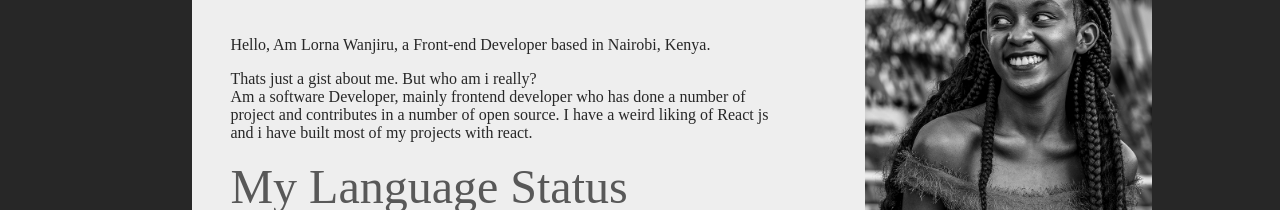
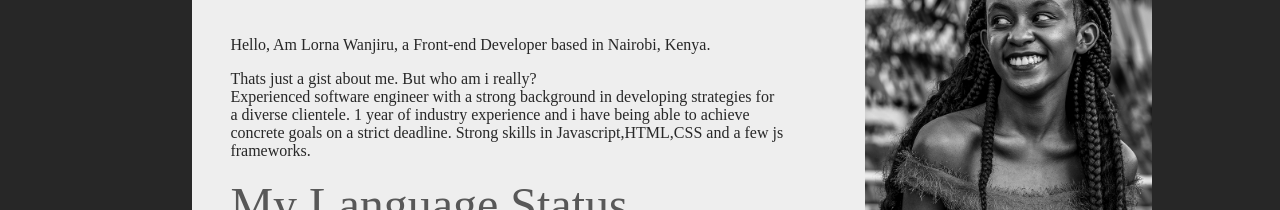
Before and after one commit to lornawanjiru/myportfolio, a Next.js app: page / in a window 1280 px wide. Shown: the part 723-933 px from the top of the page. Built offline with nearby package versions, Linux system fonts and the light colour scheme; no server answers; a web font is replaced by a local one.

Commit message:
About me

```diff
--- a/components/Aboutme.js
+++ b/components/Aboutme.js
@@ -49,13 +49,12 @@ const variants = {
         <div className={styles.title}>
         <h1>In A Nutshell</h1>
         </div>
-        <p>Am Lorna Wanjiru, Am an experienced Front-end Developer with the wildest
-            imaginations if it comes to designs. </p>
+        <p>Am Lorna Wanjiru, A motivated and experienced Front-end Developer. Consistently recognized as a hands-on and competent leader,skilled in
+          coordinating fast paced teams. </p>
             <div className={styles.image}>
               <motion.img variants={imageVariants} src={`/me.png`} height={200} />
              </div>
-            <p> I am passionate about technology and i love seeing things looking amazing.
-                I am based in Nairobi, Kenya. </p>
+            <p> I am skilled in Javascript,HTML,CSS and a few js frameworks and am based in Nairobi, Kenya. </p>
         </motion.div>
         </div>
     </div>
@@ -69,9 +68,9 @@ const variants = {
           </p>
           <p>
             Thats just a gist about me. But who am i really?<br></br>
-            Am a software Developer, mainly frontend developer who has done a number of project and contributes in a number of
-            open source.
-            I have a weird liking of React js and i have built most of my projects with react.
+            Experienced software engineer with a strong background in developing strategies for a diverse clientele.
+            1 year of industry experience and i have being able to achieve concrete goals on a strict deadline.
+            Strong skills in Javascript,HTML,CSS and a few js frameworks.
           </p>
 
           <h2> My Language Status</h2>
```
